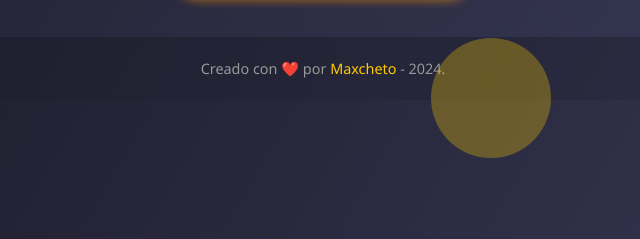
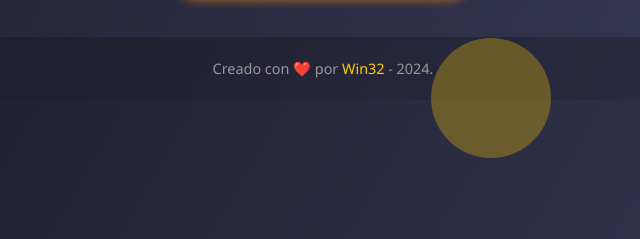
Before and after one commit to win32wacatac-exe/GoToWin11., a plain HTML site: page index.html in a window 1280 px wide. Shown: the part 422-661 px from the top of the page, 317-957 px from the left. Drawn offline with Linux system fonts and the light colour scheme.

Commit message:
Update index.html

```diff
--- a/index.html
+++ b/index.html
@@ -136,7 +136,7 @@
         <a href="GoToWin11.exe" download class="download-button">Descargar GoToWin11.exe</a>
     </div>
     <footer>
-        Creado con ❤️ por <a href="#">Maxcheto</a> - 2024.
+        Creado con ❤️ por <a href="#">Win32</a> - 2024.
     </footer>
     <div class="floating-elements">
         <div class="circle small"></div>
```
